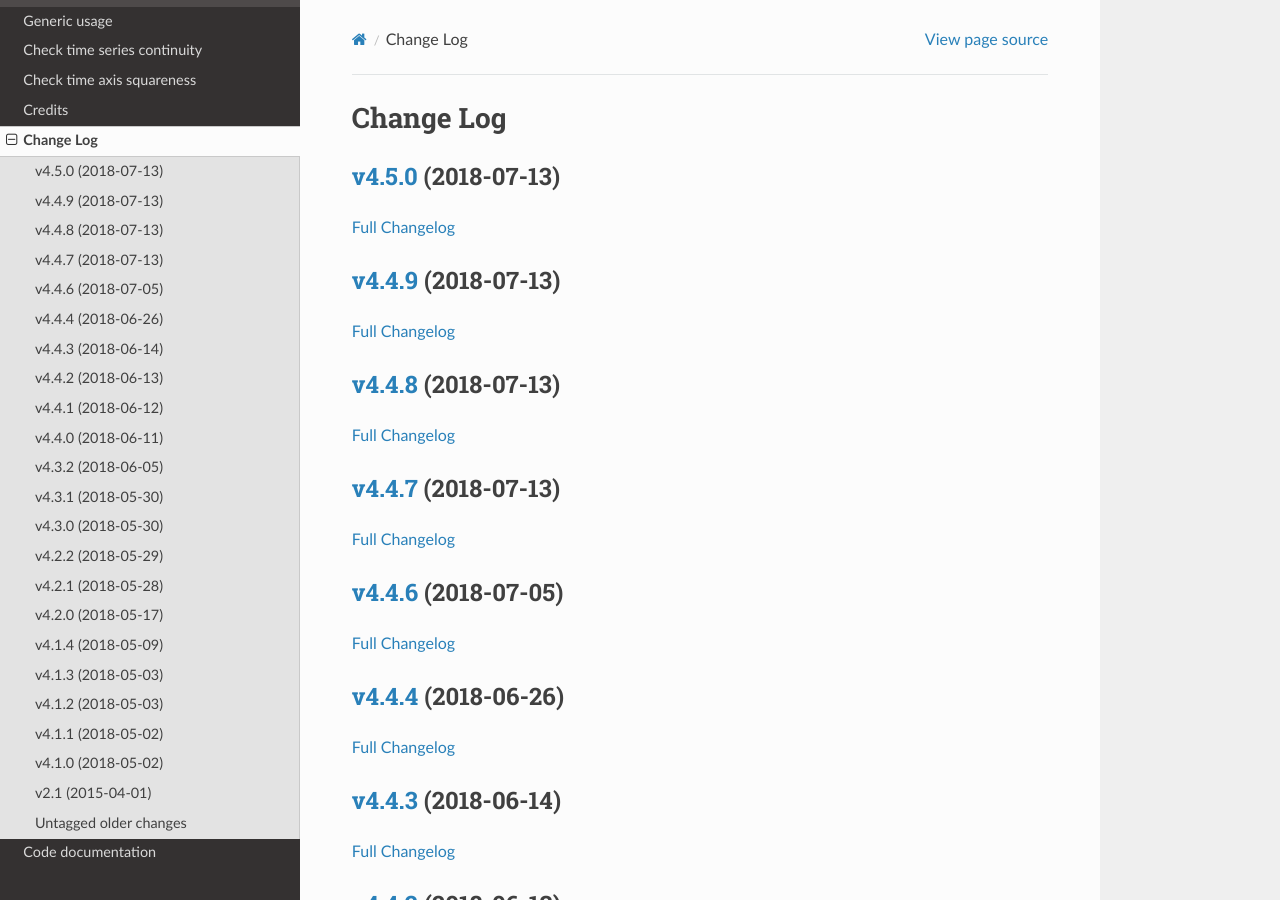
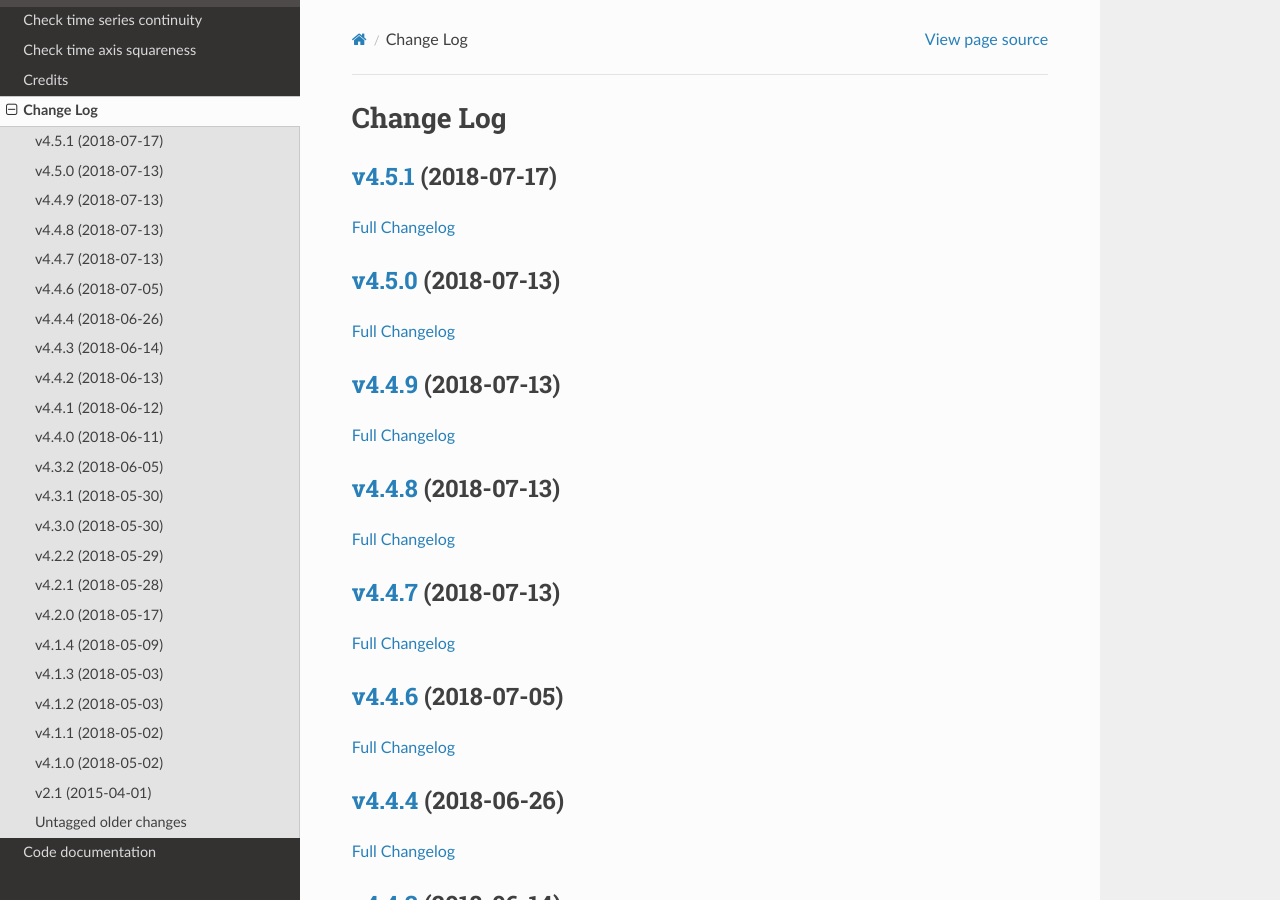
Before and after one commit to ESPRI-Mod/nctime, a Sphinx documentation site: the page built from docs/log.rst, in a window 1280 px wide and 900 px high. Built offline with Sphinx 7.4.7 and the Read the Docs theme 2.0.0, drawn with Linux system fonts in a browser that asks for light colours; pages that are not in the unit, such as notebooks, are missing from menus; the version number could not be read and is left out.

Commit message:
Log update

```diff
--- a/docs/log.rst
+++ b/docs/log.rst
@@ -3,6 +3,12 @@
 
 Change Log
 ==========
+
+`v4.5.1 <https://github.com/Prodiguer/nctime/tree/v4.5.1>`__ (2018-07-17)
+-------------------------------------------------------------------------
+
+`Full
+Changelog <https://github.com/Prodiguer/nctime/compare/v4.5.0...v4.5.1>`__
 
 `v4.5.0 <https://github.com/Prodiguer/nctime/tree/v4.5.0>`__ (2018-07-13)
 -------------------------------------------------------------------------
```
